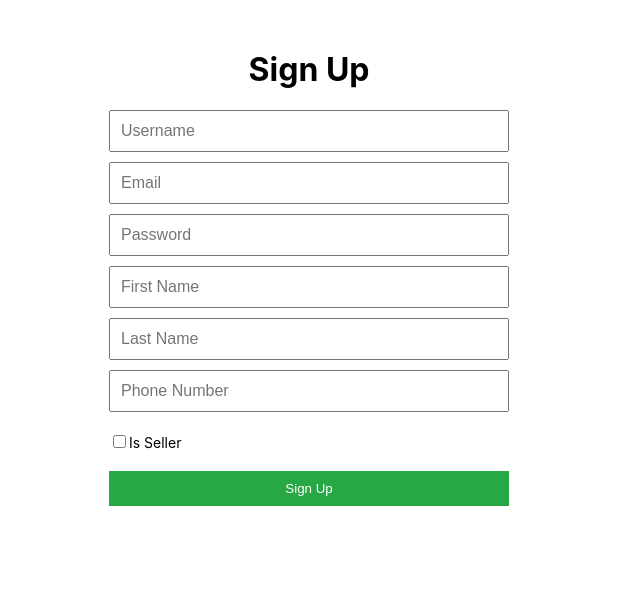
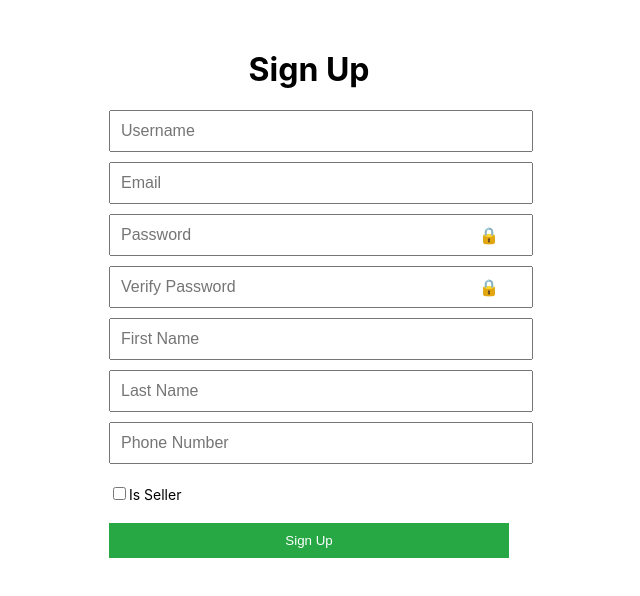
Before and after one commit to Hyperkongj/Springboot_webstore, a React (Create React App) app in the folder buyandsellstoreweb/: page /signup in a window 1280 px wide. Shown: the top 596 px of the page, without its empty margins (331-971 px from the left). Built offline with nearby package versions, Linux system fonts and the light colour scheme.

Commit message:
signup password validations added in front end

```diff
--- a/buyandsellstoreweb/src/screens/SignUpScreen.jsx
+++ b/buyandsellstoreweb/src/screens/SignUpScreen.jsx
@@ -59,6 +59,7 @@ const SignUpScreen = () => {
     username: "",
     email: "",
     password: "",
+    verifyPassword: "",
     firstName: "",
     lastName: "",
     phone: "",
@@ -68,7 +69,13 @@ const SignUpScreen = () => {
   const [errors, setErrors] = useState({
     email: "",
     phone: "",
+    password: "",
+    verifyPassword: "",
+    form: "",
   });
+
+  const [showPassword, setShowPassword] = useState(false);
+  const [showVerifyPassword, setShowVerifyPassword] = useState(false);
 
   const [signup] = useMutation(SIGNUP_MUTATION);
   const navigate = useNavigate();
@@ -85,12 +92,30 @@ const SignUpScreen = () => {
     }
 
     if (name === "phone") {
-      if (!/^\d{0,10}$/.test(value)) {
-        return; // Prevent input update if it's invalid
-      }
+      if (!/^\d{0,10}$/.test(value)) return;
       setErrors((prev) => ({
         ...prev,
         phone: value.length > 0 && value.length < 10 ? "Phone number must be 10 digits." : "",
+      }));
+    }
+
+    if (name === "password") {
+      const passwordRegex = /^(?=.*[a-z])(?=.*[A-Z])(?=.*\d)(?=.*[@$!%*?&])[A-Za-z\d@$!%*?&]{8,}$/;
+      setErrors((prev) => ({
+        ...prev,
+        password: value && !passwordRegex.test(value)
+          ? "Password must be at least 8 characters long, include an uppercase, lowercase, number, and special character."
+          : "",
+        verifyPassword: formData.verifyPassword && value !== formData.verifyPassword
+          ? "Passwords do not match."
+          : "",
+      }));
+    }
+
+    if (name === "verifyPassword") {
+      setErrors((prev) => ({
+        ...prev,
+        verifyPassword: value !== formData.password ? "Passwords do not match." : "",
       }));
     }
 
@@ -103,8 +128,8 @@ const SignUpScreen = () => {
   const handleSignup = async (e) => {
     e.preventDefault();
 
-    if (errors.email || errors.phone) {
-      return; // Prevent submission if there are validation errors
+    if (errors.email || errors.phone || errors.password || errors.verifyPassword) {
+      return;
     }
 
     try {
@@ -143,8 +168,10 @@ const SignUpScreen = () => {
         />
         {errors.email && <p style={styles.error}>{errors.email}</p>}
 
+        {/* Password Field with Eye Icon */}
+        <div style={styles.passwordContainer}>
           <input
-          type="password"
+            type={showPassword ? "text" : "password"}
             name="password"
             placeholder="Password"
             value={formData.password}
@@ -152,6 +179,35 @@ const SignUpScreen = () => {
             required
             style={styles.input}
           />
+          <span
+            style={styles.eyeIcon}
+            onClick={() => setShowPassword(!showPassword)}
+          >
+            {showPassword ? "👁️" : "🔒"}
+          </span>
+        </div>
+        {errors.password && <p style={styles.error}>{errors.password}</p>}
+
+        {/* Verify Password Field with Eye Icon */}
+        <div style={styles.passwordContainer}>
+          <input
+            type={showVerifyPassword ? "text" : "password"}
+            name="verifyPassword"
+            placeholder="Verify Password"
+            value={formData.verifyPassword}
+            onChange={handleChange}
+            required
+            style={styles.input}
+          />
+          <span
+            style={styles.eyeIcon}
+            onClick={() => setShowVerifyPassword(!showVerifyPassword)}
+          >
+            {showVerifyPassword ? "👁️" : "🔒"}
+          </span>
+        </div>
+        {errors.verifyPassword && <p style={styles.error}>{errors.verifyPassword}</p>}
+
         <input
           type="text"
           name="firstName"
@@ -193,7 +249,7 @@ const SignUpScreen = () => {
         <button
           type="submit"
           style={styles.button}
-          disabled={errors.email || errors.phone}
+          disabled={errors.email || errors.phone || errors.password || errors.verifyPassword}
         >
           Sign Up
         </button>
@@ -206,14 +262,10 @@ const SignUpScreen = () => {
 const styles = {
   container: { maxWidth: "400px", margin: "50px auto", textAlign: "center" },
   form: { display: "flex", flexDirection: "column", gap: "10px" },
-  input: { padding: "10px", fontSize: "16px" },
-  button: {
-    padding: "10px",
-    background: "#28A745",
-    color: "#fff",
-    border: "none",
-    cursor: "pointer",
-  },
+  input: { padding: "10px", fontSize: "16px", width: "100%" },
+  passwordContainer: { position: "relative", width: "100%" },
+  eyeIcon: { position: "absolute", right: "10px", top: "50%", transform: "translateY(-50%)", cursor: "pointer" },
+  button: { padding: "10px", background: "#28A745", color: "#fff", border: "none", cursor: "pointer" },
   checkboxLabel: { fontSize: "14px", margin: "10px 0", textAlign: "left" },
   error: { color: "red", marginTop: "5px", fontSize: "14px" },
 };
```
Lines whose indentation alone changed are shown as unchanged.
